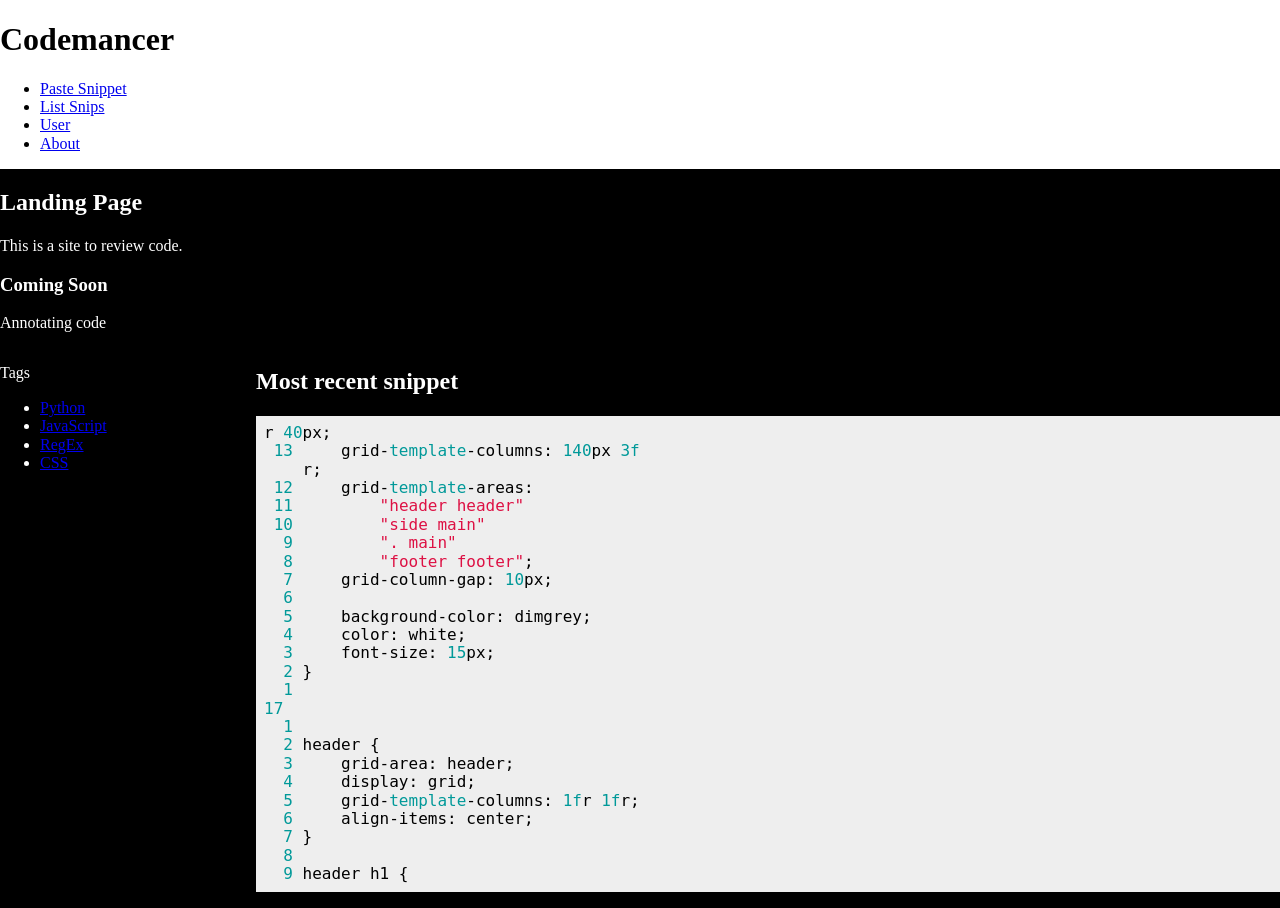
After one commit to chrisrhayden/codemancer, a Django app: page / in a window 1280 px wide. The commit adds this page. Run offline with Django 3.2, Linux system fonts and the light colour scheme; data comes from the database, SQL or seed files in the repository; some libraries are stand-ins or nearby versions.

Commit message:
new css sheet

```diff
--- a/codemancer/urls.py
+++ b/codemancer/urls.py
@@ -17,12 +17,13 @@ from django.conf.urls import url
 from django.contrib import admin
 from pages.views import (
         snippet_detail, login_page, create_snippet,
-        list_snippets, snippet_change, about)
+        list_snippets, snippet_change, about, landing_page)
 
 # create
 urlpatterns = [
     url(r'^admin/', admin.site.urls),
-    url(r'^display/(?P<pk>\d+)', snippet_detail, name='snippet_detail'),
+    url(r'^$', landing_page, name='landing_page'),
+    url(r'^detail/(?P<pk>\d+)', snippet_detail, name='snippet_detail'),
     url(r'^login/', login_page, name='login_page'),
     url(r'^pasting/', create_snippet, name='create_snippet'),
     url(r'^list_snips/', list_snippets, name='list_snippets'),
--- a/pages/static/pages/css/style.css
+++ b/pages/static/pages/css/style.css
@@ -1,81 +1,36 @@
 body {
+    background-color: black;
+    color: white;
+
     display: grid;
-    grid-template-rows: 80px auto auto 40px;
-    grid-template-columns: 140px 3fr;
+    grid-template-columns: 1fr 2fr 2fr;
+    grid-template-rows: auto auto 2fr;
     grid-template-areas:
-        "header header"
-        "side main"
-        ". main"
-        "footer footer";
-    grid-column-gap: 10px;
-
-    background-color: dimgrey;
-    color: white;
-    font-size: 15px;
+        "header header header"
+        "main main main"
+        "tags snip snip"
 }
 
 
+header {
+    background-color: white;
+    color: black;
 
-header {
     grid-area: header;
-    display: grid;
-    grid-template-columns: 1fr 1fr;
-    align-items: center;
-}
-
-header h1 {
-    margin: 0 0 0 10px;
-}
-
-.header-nav {
-    margin: 0 10px 0 0;
-    list-style: none;
-    justify-self: end;
-}
-
-.header-nav a {
-    color: black;
-    text-decoration: none;
-}
-.header-nav li {
-    text-align: right;
-}
-
-.side-nav p {
-    margin: 0 5px 10px 5px;
-}
-.side-nav ul {
-    grid-area: side;
-    margin: 0 0 0 15px;
-    padding: 0;
-    list-style: none;
-    line-height: 18px;
-}
-
-.side-nav a {
-    color: black;
-    text-decoration: none;
-}
-
-.main h2 {
-    margin: 10px 0 20px 0;
 }
 
 .main {
     grid-area: main;
 }
 
-.main a {
-    color: black;
-    text-decoration: none;
+.sid-tags {
+    grid-area: tags;
 }
 
-
-.main-box {
-    width: 90%;
-    max-width: 750px;
+.second-section {
+    grid-area: snip;
 }
 
-.comments {
-    max-width: 750px;
+.code-snip {
+    grid-area: snip;
 }
--- a/pages/templates/base.html
+++ b/pages/templates/base.html
@@ -25,8 +25,7 @@
       <li><a href='#'>About</a></li>
     </ul>
   </header>
-
-  <div class='side-nav'>
+  <div class='side-tags'>
     <p>Tags</p>
     <ul>
       {% for l in lang %}
@@ -35,10 +34,13 @@
     </ul>
   </div><!-- side-nav -->
 
+
   <section class='main'>
     {% block first_block %}
     {% endblock %}
+  </section>
 
+  <section class='second-section'>
     {% block second_block %}
     {% endblock %}
   </section>
@@ -51,5 +53,4 @@
   integrity="sha256-DZAnKJ/6XZ9si04Hgrsxu/8s717jcIzLy3oi35EouyE="
   crossorigin="anonymous"></script>
   <!-- my sheet -->
-
 </html>
--- /dev/null
+++ b/pages/templates/landing_page.html
@@ -0,0 +1,29 @@
+{% extends 'base.html' %}
+
+{% load static %}
+
+{% block vendor %}
+  <link rel="stylesheet" href="{% static 'pages/css/foundation.css' %}">
+  <script src="{% static 'pages/js/highlight.pack.js' %}"></script>
+  <script>hljs.initHighlightingOnLoad();</script>
+{% endblock %}
+
+{% block first_block %}
+  <div class='landing-text'>
+    <h2>Landing Page</h2>
+    <p>This is a site to review code.</p>
+    <h3>Coming Soon</h3>
+    <p>Annotating code</p>
+  </div>
+
+{% endblock %}
+
+
+{% block second_block %}
+
+  <div class='code-snip'>
+    <h2>Most recent snippet</h2>
+    <pre><code>{{ latest.code }}</code></pre>
+  </div>
+
+{% endblock %}
--- a/pages/views.py
+++ b/pages/views.py
@@ -5,6 +5,15 @@ from snippets.models import (Snippet, Language, Comment)
 from snippets.forms import (SnippetForm, CommentForm)
 
 # Create your views here.
+
+
+def landing_page(request):
+
+    latest = Snippet.objects.latest('created')
+    lang = Language.objects.all()
+
+    context = {'latest': latest, 'lang': lang}
+    return render(request, 'landing_page.html', context)
 
 
 def login_page(request):
```
Also changed, not shown: pages/static/pages/css/old_style.css (added, +81 -0 lines).
